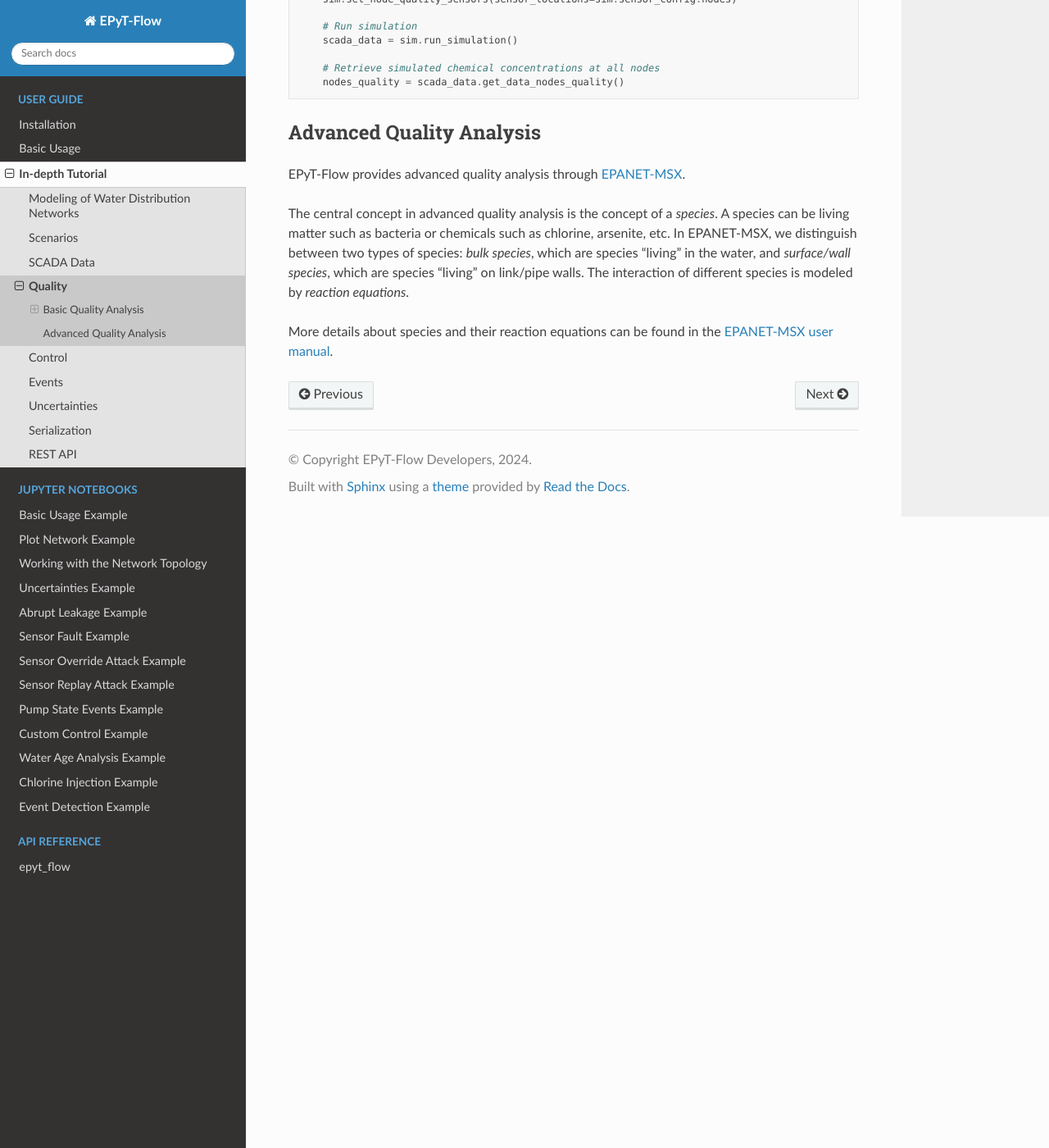
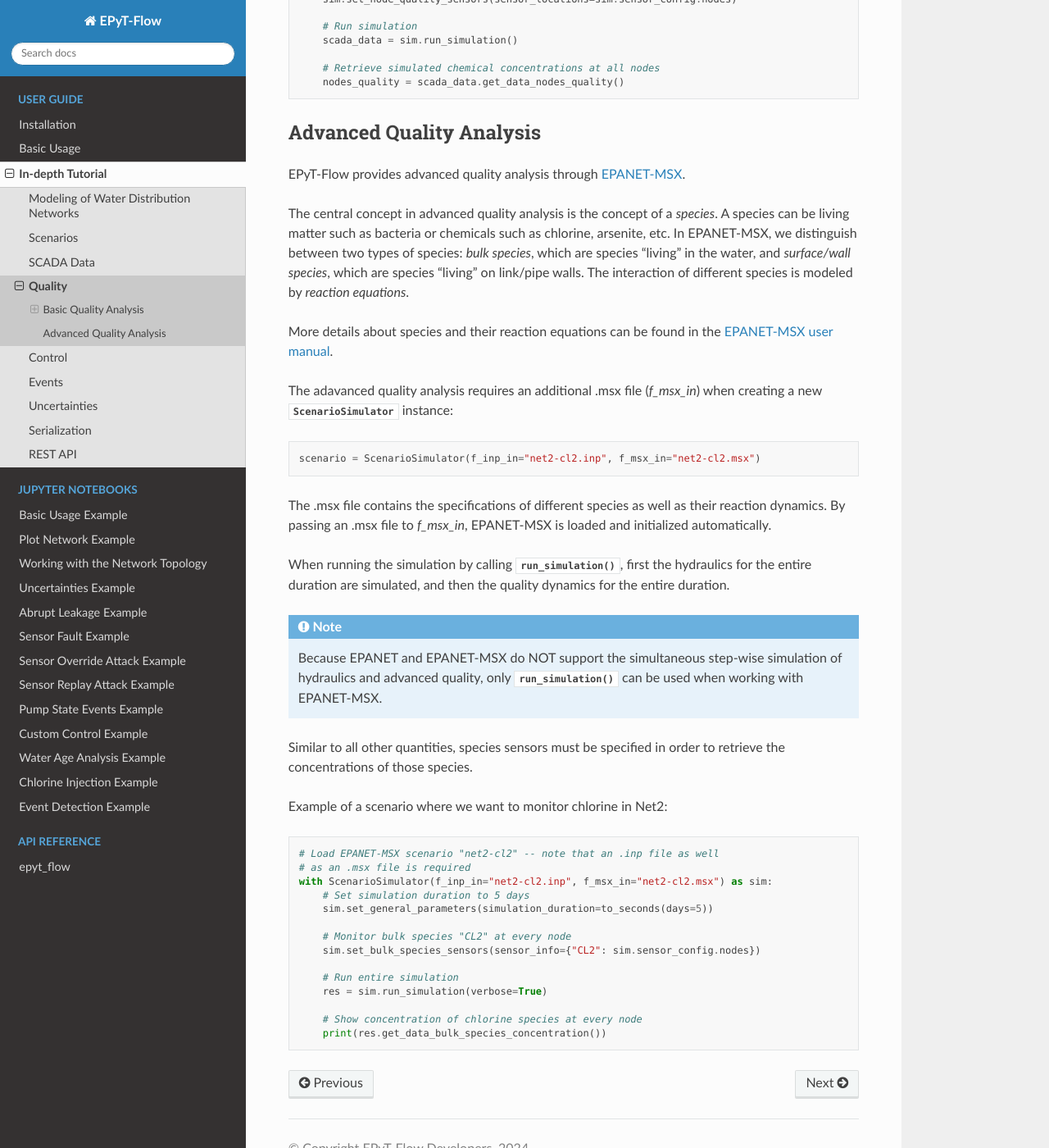
Before and after one commit to WaterFutures/EPyT-Flow, a Sphinx documentation site: the page built from docs/tut.quality.rst, in a window 1280 px wide and 1400 px high, scrolled down 2077 px. Shown: the whole window at 82% size. Built offline with Sphinx 7.4.7 and the Read the Docs theme 2.0.0, drawn with Linux system fonts in a browser that asks for light colours.

Commit message:
Update documentation

```diff
--- a/docs/tut.quality.rst
+++ b/docs/tut.quality.rst
@@ -141,3 +141,48 @@ The interaction of different species is modeled by *reaction equations*.
 
 More details about species and their reaction equations can be found in the
 `EPANET-MSX user manual <https://cfpub.epa.gov/si/si_public_file_download.cfm?p_download_id=547058&Lab=CESER>`_.
+
+The adavanced quality analysis requires an additional .msx file (`f_msx_in`) when creating a new
+:class:`~epyt_flow.simulation.scenario_simulator.ScenarioSimulator` instance:
+
+.. code-block:: python
+
+    scenario = ScenarioSimulator(f_inp_in="net2-cl2.inp", f_msx_in="net2-cl2.msx")
+
+The .msx file contains the specifications of different species as well as their reaction dynamics.
+By passing an .msx file to `f_msx_in`, EPANET-MSX is loaded and initialized automatically.
+
+When running the simulation by calling
+:func:`~epyt_flow.simulation.scenario_simulator.ScenarioSimulator.run_simulation`, first the
+hydraulics for the entire duration are simulated, and then the quality dynamics
+for the entire duration.
+
+.. note::
+
+    Because EPANET and EPANET-MSX do NOT support the simultaneous step-wise simulation of
+    hydraulics and advanced quality, only
+    :func:`~epyt_flow.simulation.scenario_simulator.ScenarioSimulator.run_simulation` can
+    be used when working with EPANET-MSX.
+
+
+Similar to all other quantities, species sensors must be specified in order to
+retrieve the concentrations of those species.
+
+Example of a scenario where we want to monitor chlorine in Net2:
+
+.. code-block:: python
+
+    # Load EPANET-MSX scenario "net2-cl2" -- note that an .inp file as well
+    # as an .msx file is required
+    with ScenarioSimulator(f_inp_in="net2-cl2.inp", f_msx_in="net2-cl2.msx") as sim:
+        # Set simulation duration to 5 days
+        sim.set_general_parameters(simulation_duration=to_seconds(days=5))
+
+        # Monitor bulk species "CL2" at every node
+        sim.set_bulk_species_sensors(sensor_info={"CL2": sim.sensor_config.nodes})
+
+        # Run entire simulation
+        res = sim.run_simulation(verbose=True)
+
+        # Show concentration of chlorine species at every node
+        print(res.get_data_bulk_species_concentration())
```
